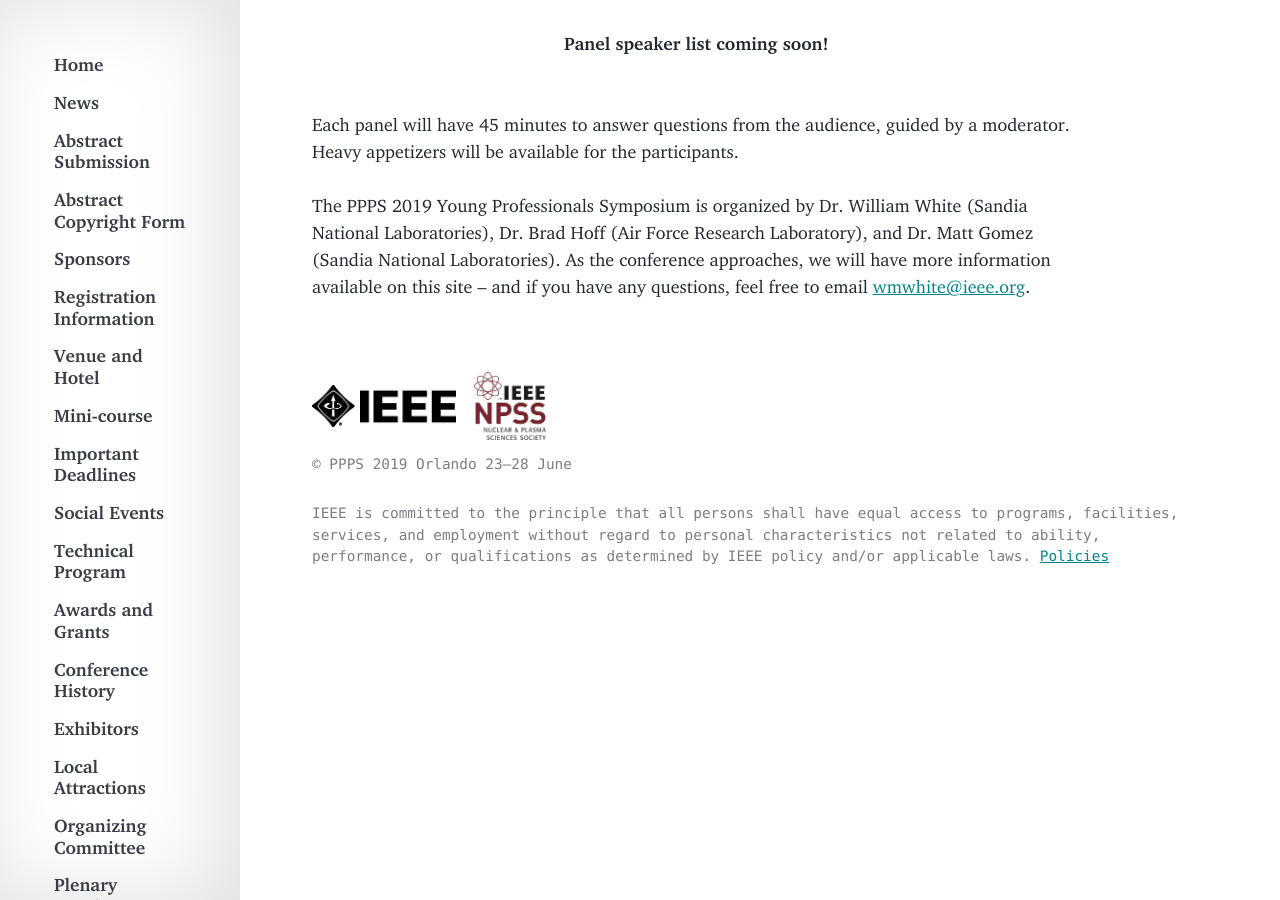
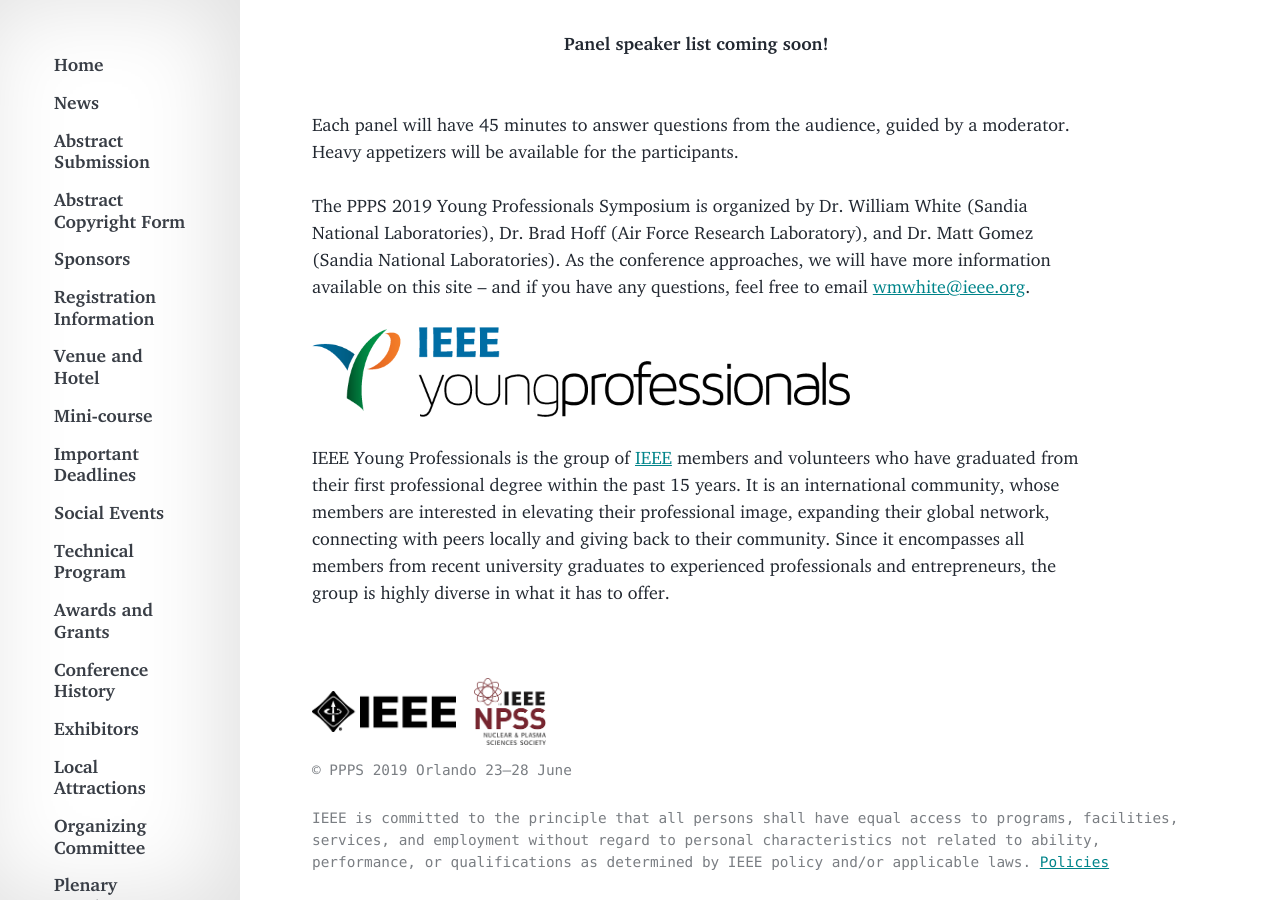
Before and after one commit to ppps2019/ppps2019.github.io, a Jekyll site: the page built from _info_articles/youngprofessionals.md, in a window 1280 px wide and 900 px high, scrolled down 844 px. Built offline with Jekyll 4.4.1, drawn with Linux system fonts in a browser that asks for light colours; comment, search, counter and statistics services are not loaded.

Commit message:
add YP blurb

```diff
--- a/_info_articles/youngprofessionals.md
+++ b/_info_articles/youngprofessionals.md
@@ -32,3 +32,7 @@ The second panel will focus on Employment and Careers: what are the different ty
 Each panel will have 45 minutes to answer questions from the audience, guided by a moderator.  Heavy appetizers will be available for the participants.
 
 The PPPS 2019 Young Professionals Symposium is organized by Dr. William White (Sandia National Laboratories), Dr. Brad Hoff (Air Force Research Laboratory), and Dr. Matt Gomez (Sandia National Laboratories).  As the conference approaches, we will have more information available on this site – and if you have any questions, feel free to email [wmwhite@ieee.org](mailto:wmwhite@ieee.org).
+
+<img src="/images/YP.png" alt="IEEE Young Professionals" style="width:70%;margin-right:1em;vertical-align:center;">
+
+IEEE Young Professionals is the group of [IEEE](http://www.ieee.org/) members and volunteers who have graduated from their first professional degree within the past 15 years. It is an international community, whose members are interested in elevating their professional image, expanding their global network, connecting with peers locally and giving back to their community. Since it encompasses all members from recent university graduates to experienced professionals and entrepreneurs, the group is highly diverse in what it has to offer.
```
Also changed, not shown: images/YP.png (added).
